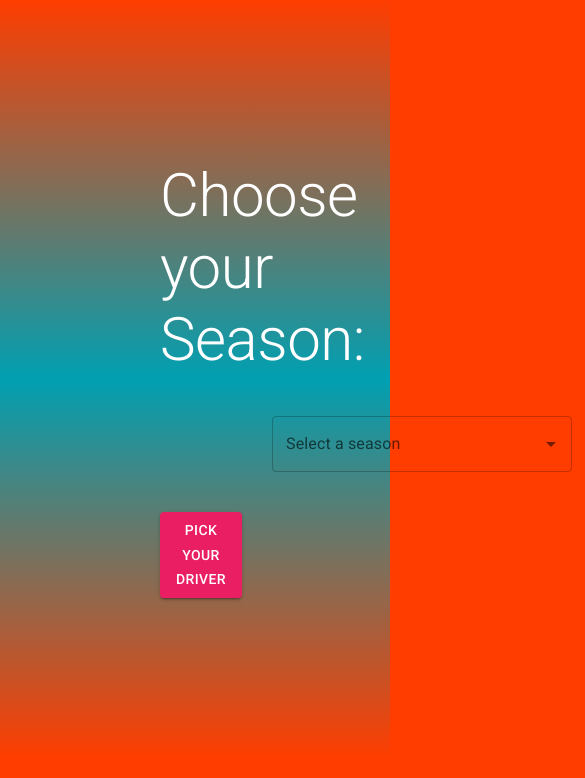
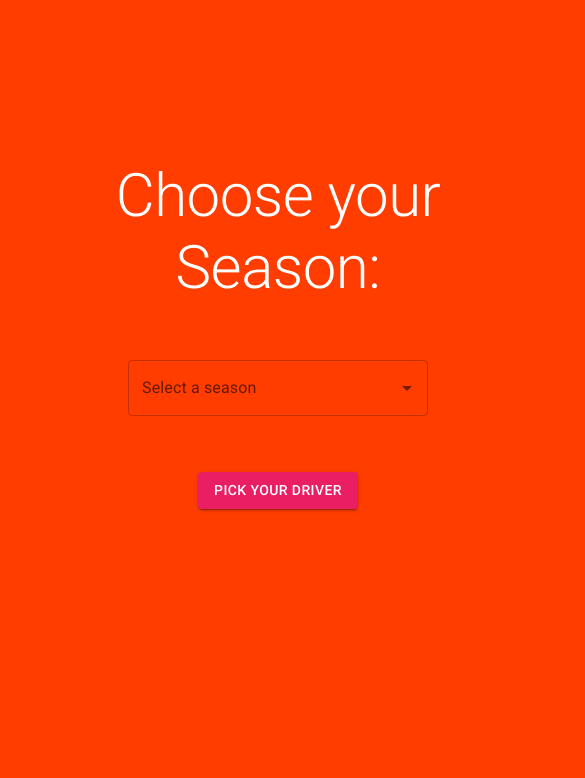
Before and after one commit to joshuaTann/project2, a React (Create React App) app: page /seasonselect in a window 390 px wide. Shown: the top 778 px of the page, 585 px wide, since content can reach past the window. Built offline with nearby package versions, Linux system fonts and the light colour scheme; no server answers.

Commit message:
made some optimizations for mobile

```diff
--- a/src/App.css
+++ b/src/App.css
@@ -14,3 +14,11 @@ body {
   border-width: 1px;
   border-color: #e91e63;
 }
+
+@media (max-width: 1000px) {
+.App {
+  background: #ff3d00
+}
+
+
+}
--- a/src/components/Dashboard.js
+++ b/src/components/Dashboard.js
@@ -27,7 +27,7 @@ function Dashboard(props) {
         <>
             <Grid container spacing={4} sx={{ p: 5 }}>
 
-                <Grid item sm={12}>
+                <Grid item xs={12}>
                     <Card className="dashCards">
                         <CardContent>
                             <Typography variant="h2">Season: {props?.selectedSeason}</Typography>
@@ -35,14 +35,14 @@ function Dashboard(props) {
                         </CardContent>
                     </Card>
                 </Grid>
-                <Grid item sm={6}>
+                <Grid item xs={6}>
                     <Card className="dashCards">
                         <CardContent>
                             <Typography variant="h6">{thisRound?.raceName}</Typography>
                         </CardContent>
                     </Card>
                 </Grid>
-                <Grid item sm={6}>
+                <Grid item xs={6}>
                     <Card className="dashCards">
                         <CardContent>
                             <Typography variant="h6">Circuit: {thisRound?.Circuit?.circuitName}</Typography>
@@ -50,8 +50,8 @@ function Dashboard(props) {
                     </Card>
                 </Grid>
 
-                <Grid item sm={12} lg={4} container direction="column" spacing={2}>
-                    <Grid item sm={4}>
+                <Grid item xs={12} lg={4} container direction="column" spacing={2}>
+                    <Grid item xs={4}>
                         <Card className="dashCards">
                             <CardContent>
                                 <Typography variant="h4">{props?.selectedDriver}</Typography>
--- a/src/components/DriverSelect.js
+++ b/src/components/DriverSelect.js
@@ -71,19 +71,24 @@ function DriverSelect(props) {
 
 
     return (
-        <Container maxWidth="sm" sx={{ p: 20 }}>
-            <Typography variant="h2" >
+        <Container maxWidth="sm" sx={{ pt: 20 }}>
+            <Grid container direction="column" spacing={2}>
+                <Grid item>
+                    <Typography variant="h2">
                         Choose your Driver:
                     </Typography>
+                </Grid>
+
+                <Grid item>
                     <Autocomplete
                         onChange={(event, value) => selectHandler(value)}
                         disablePortal
                         id="combo-box-demo"
                         options={displayDriverList}
-                sx={{ ml: 10, width: 300, padding: 5 }}
+                        sx={{ mx: 10, width: 300, padding: 5 }}
                         renderInput={(params) => <TextField {...params} label="Select a Driver" />}
                     />
-            <Grid container direction="column" spacing={2}>
+                </Grid>
                 <Grid item>
                     <Link onClick={handleLink} to={"/seasondisplay"} style={{ textDecoration: "none" }}>
                         <Button variant="contained" sx={{ px: 4 }}>See the results</Button>
@@ -94,8 +99,8 @@ function DriverSelect(props) {
                         <Button variant="outlined" color="secondary" onClick={() => changeTheSeason()}>Change the season</Button>
                     </Link>
                 </Grid>
+
             </Grid>
-
         </Container>
     )
 }
--- a/src/components/Homepage.js
+++ b/src/components/Homepage.js
@@ -1,5 +1,5 @@
 import React from "react";
-import { Typography } from "@mui/material";
+import { autocompleteClasses, Typography, Grid } from "@mui/material";
 import { Container } from "@mui/material";
 import { Button } from "@mui/material";
 import { Link } from "react-router-dom";
@@ -8,13 +8,19 @@ import { Link } from "react-router-dom";
 function Homepage() {
     return (
         <>
-            <Container maxWidth="sm" sx={{p: 20}}>
-                <Typography variant="h5" align="center" width="550px" gutterBottom >
-                    <strong>This is the Formula 1 results finder. Choose your desired season and select the driver you would like to see the results for. Then, you may pick the round you want to see in more detail.</strong>
-                </Typography>
-                <Link to={"/seasonselect"} style={{textDecoration: "none"}}>
-                    <Button variant="contained" sx={{margin: 5 }}>Get Started</Button>
-                </Link>
+            <Container maxWidth="sm" sx={{ pt: 20 }}>
+                <Grid container direction="column" spacing={5}>
+                    <Grid item>
+                        <Typography variant="h5" align="center" width="550px" paragraph gutterBottom >
+                            <strong>This is the Formula 1 results finder. Choose your desired season and select the driver you would like to see the results for. Then, you may pick the round you want to see in more detail.</strong>
+                        </Typography>
+                    </Grid>
+                    <Grid item>
+                        <Link to={"/seasonselect"} style={{ textDecoration: "none" }}>
+                            <Button variant="contained">Get Started</Button>
+                        </Link>
+                    </Grid>
+                </Grid>
             </Container>
         </>
     )
--- a/src/components/SeasonSelect.js
+++ b/src/components/SeasonSelect.js
@@ -1,9 +1,5 @@
 import React from "react";
-import { Typography } from "@mui/material";
-import { Container } from "@mui/material";
-import { Autocomplete } from "@mui/material";
-import { TextField } from "@mui/material";
-import { Button } from "@mui/material";
+import { Typography, Container, Autocomplete, TextField, Button, Grid } from "@mui/material";
 import { Link } from 'react-router-dom';
 
 
@@ -24,7 +20,7 @@ function SeasonSelect(props) {
     console.log("Season Side Selected Season", props.selectedSeason)
 
     const handleLink = (event) => {
-        if(props.selectedSeason === undefined || props.selectedSeason === null) {
+        if (props.selectedSeason === undefined || props.selectedSeason === null) {
             alert("Please select a season before proceeding");
             event.preventDefault();
         }
@@ -32,21 +28,29 @@ console.log("Season Side Selected Season", props.selectedSeason)
 
 
     return (
-        <Container maxWidth="sm" sx={{p: 20}}>
+        <Container maxWidth="sm" sx={{ pt: 20 }}>
+            <Grid container direction="column" spacing={2}>
+                <Grid item>
                     <Typography variant="h2" >
                         Choose your Season:
                     </Typography>
+                </Grid>
+                <Grid item >
                     <Autocomplete
                         onChange={(event, value) => selectHandler(value)}
                         disablePortal
                         id="combo-box-demo"
                         options={listOfSeasons}
-                sx={{ml: 9, width: 300, padding: 5, borderColor: "white"}}
+                        sx={{mx: 9, width: 300, padding: 5}}
                         renderInput={(params) => <TextField {...params} label="Select a season" />}
                     />
-            <Link onClick={handleLink}  to={"/driverselect"} style={{textDecoration: "none"}}>
+                </Grid>
+                <Grid item>
+                    <Link onClick={handleLink} to={"/driverselect"} style={{ textDecoration: "none" }}>
                         <Button variant="contained">Pick your Driver</Button>
                     </Link>
+                </Grid>
+            </Grid>
         </Container>
     )
 }
```
Lines whose indentation alone changed are shown as unchanged.
